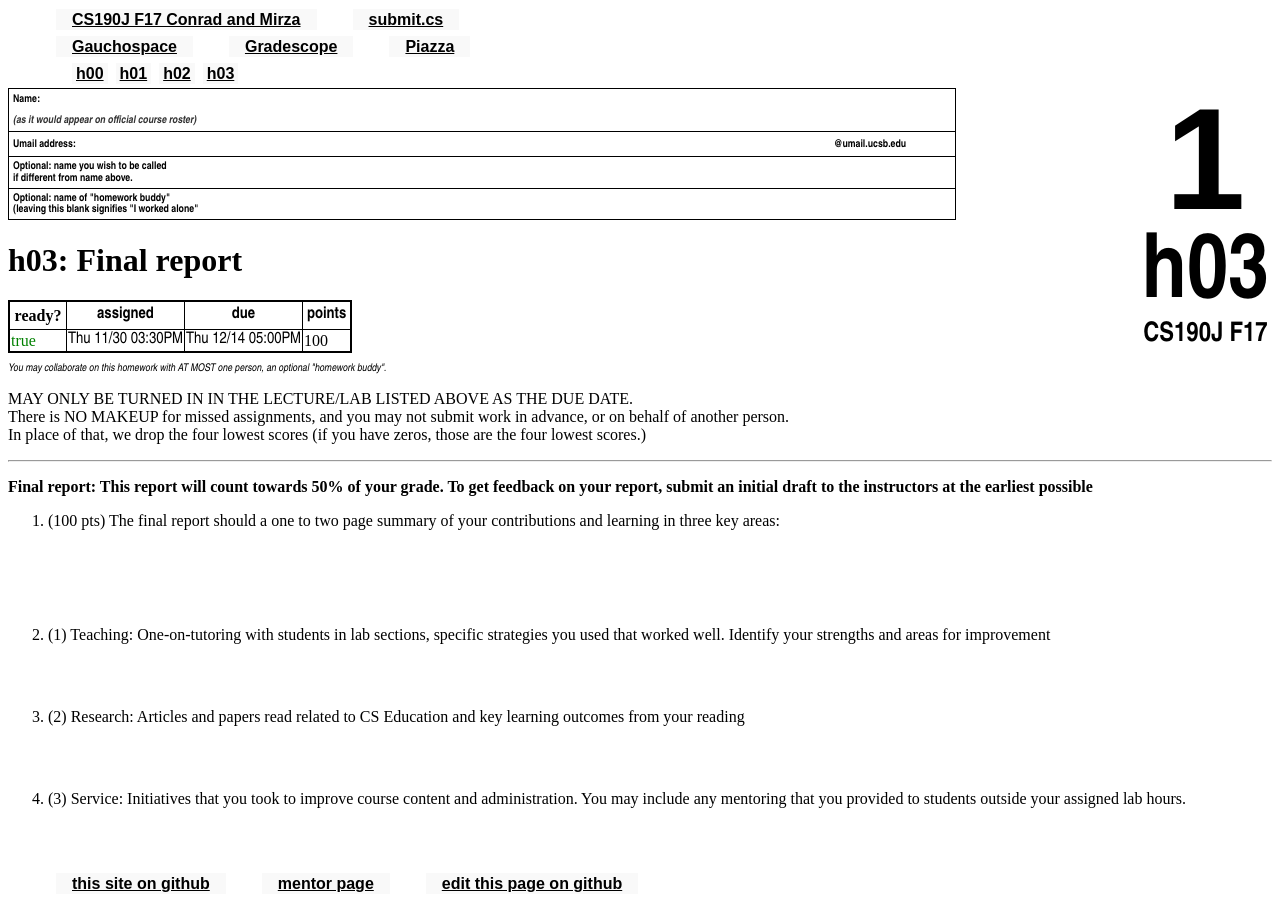
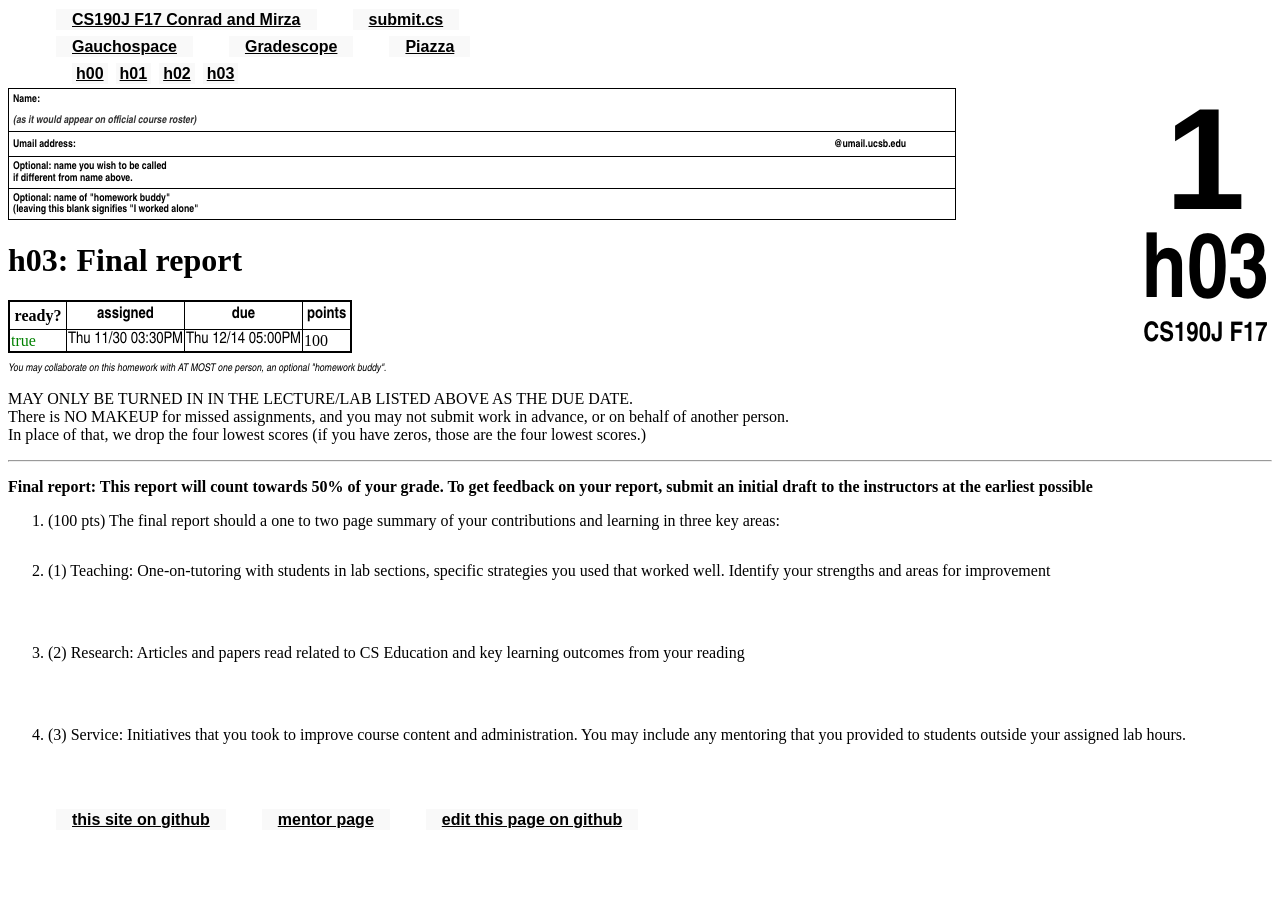
Before and after one commit to ucsb-cs190j-f17/ucsb-cs190j-f17.github.io, a Jekyll site: the page built from _hwk/h03.md, in a window 1280 px wide. Built offline with Jekyll 4.4.1, drawn with Linux system fonts in a browser that asks for light colours.

Commit message:
final report

```diff
--- a/_hwk/h03.md
+++ b/_hwk/h03.md
@@ -10,9 +10,8 @@ due: 2017-12-14 17:00:00.00-8:00
 
 <ol>
 
-<li style="padding-bottom:5em;"> (100 pts) The final report should a one to two page summary of your contributions and learning in three key areas:
+<li style="padding-bottom:1em;"> (100 pts) The final report should a one to two page summary of your contributions and learning in three key areas:
 </li>
-
 
 
 <li style="margin-bottom: 4em;" markdown="1">(1) Teaching: One-on-tutoring with students in lab sections, specific strategies you used that worked well. Identify your strengths and areas for improvement
```
